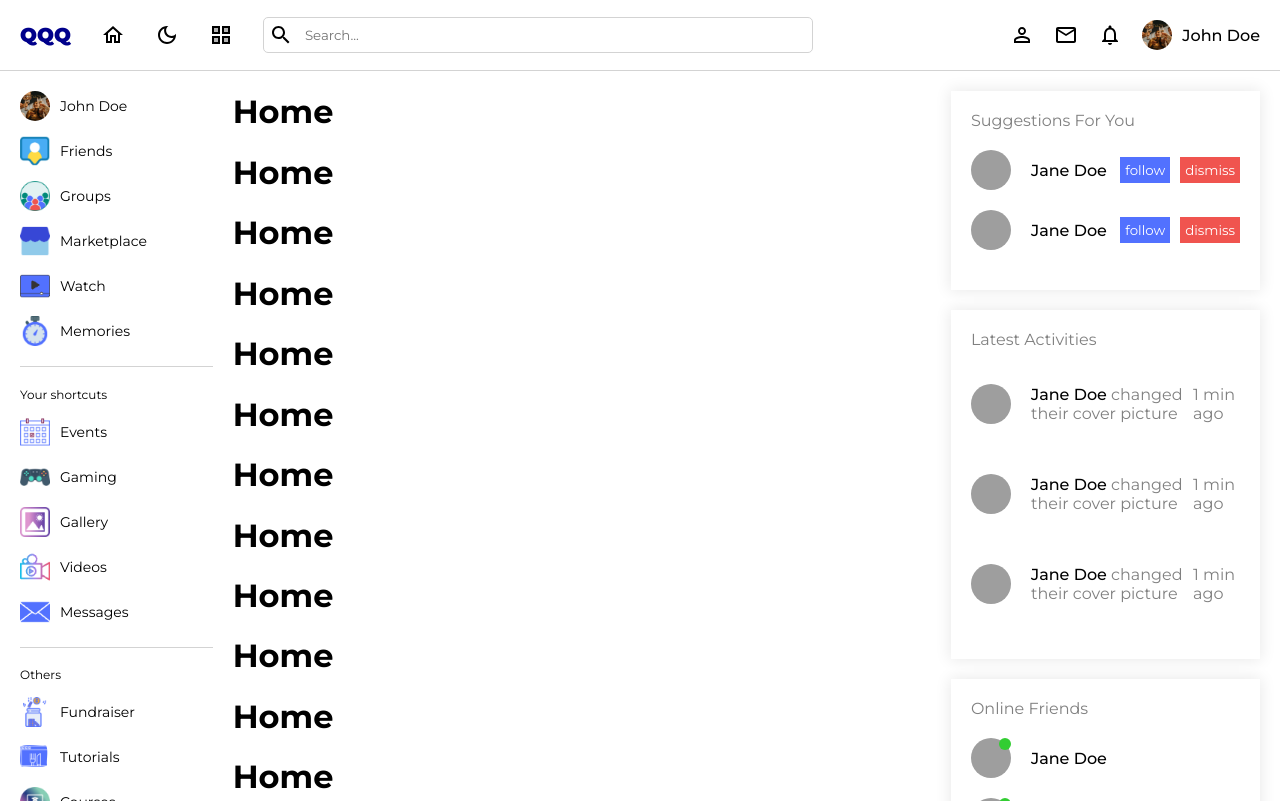
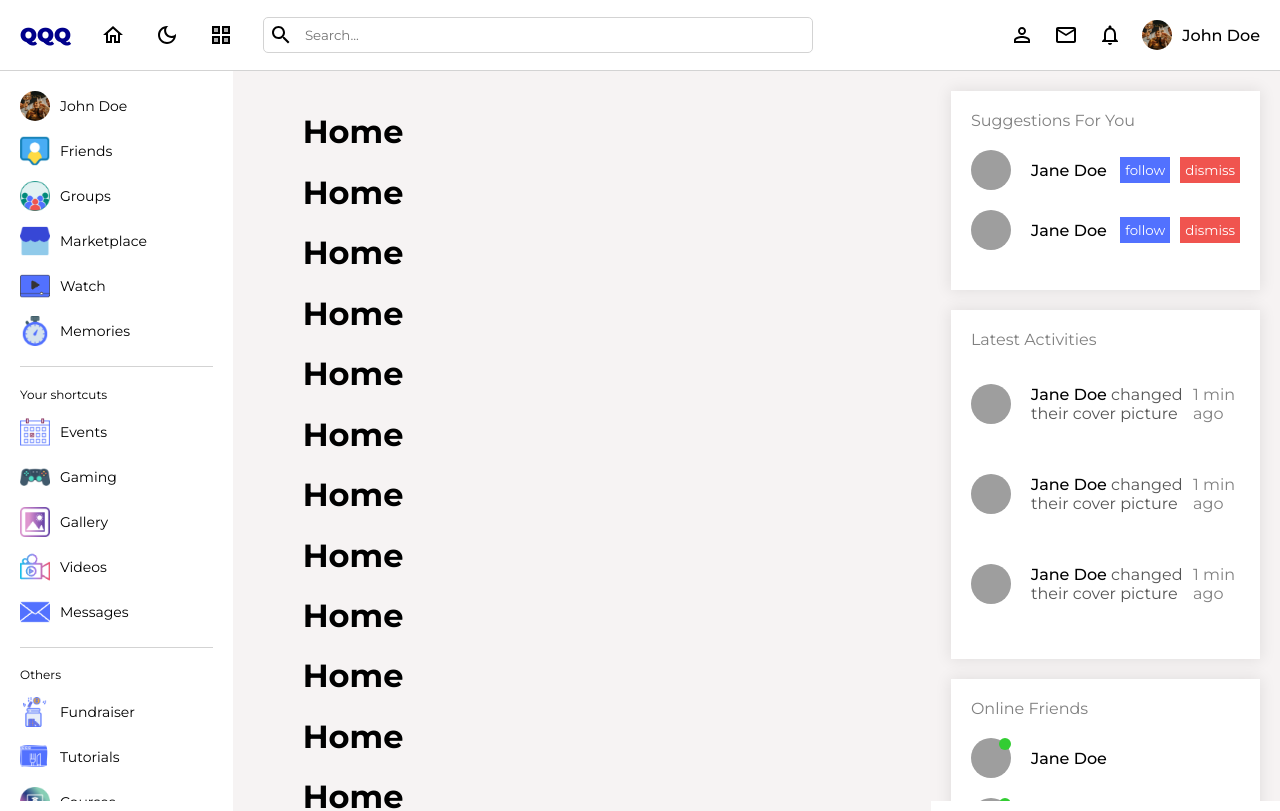
Before and after one commit to sobbey99/social-react-ui, a React (Create React App) app: page / in a window 1280 px wide. Shown: the top 811 px of the page. Built offline with nearby package versions, Linux system fonts and the light colour scheme; grey boxes are pictures that could not be loaded.

Commit message:
DarkMode functions in SCSS and DarkMode React Context

```diff
--- a/src/App.js
+++ b/src/App.js
@@ -14,7 +14,9 @@
 import LeftBar from "./components/leftBar/LeftBar";
 import RightBar from "./components/rightBar/RightBar";
 
-
+import './style.scss'
+import { useContext } from "react";
+import { DarkModeContext } from "./context/darkModeContext";
 
 
 
@@ -22,13 +24,17 @@
 
   const currentUser = true;
 
+  const {darkMode} = useContext(DarkModeContext)
+
+
+
   const Layout = () => {
     return (
-      <div>
+      <div className={`theme-${darkMode ? "dark" : "light"}`}>
         <Navbar />
         <div style={{display: "flex"}}>
         <LeftBar/>
-        <div style={{flex: 6}}>
+        <div style={{flex: "6", margin: 0, padding: 0}}>
           <Outlet/>
         </div>
         <RightBar/>
--- a/src/components/leftBar/LeftBar.scss
+++ b/src/components/leftBar/LeftBar.scss
@@ -1,9 +1,17 @@
+@import '../../style.scss';
+
+
 .leftbar {
+    @include themify($themes) {
+
+
     flex: 2;
     position: sticky;
     top: 70px;
     height: calc(100vh - 70px);
     overflow: scroll;
+    background-color: themed("bg");
+    color:  themed("textColor");
 
     &::-webkit-scrollbar {
         display: none;
@@ -12,7 +20,7 @@
         margin: 20px 0px;
         border: none;
         height: 0.5px;
-        background-color: lightgray;
+        background-color:  themed("border");
     }
 
     .container {
@@ -57,3 +65,4 @@
         }
     }
 }
+}
--- a/src/components/navbar/Navbar.jsx
+++ b/src/components/navbar/Navbar.jsx
@@ -1,4 +1,6 @@
 import { Link } from 'react-router-dom';
+import { useContext } from "react";
+import { DarkModeContext } from "../../context/darkModeContext";
 
 import HomeOutlinedIcon from '@mui/icons-material/HomeOutlined';
 import DarkModeOutlinedIcon from '@mui/icons-material/DarkModeOutlined';
@@ -12,6 +14,10 @@
 import './Navbar.scss'
 
 const Navbar = () => {
+
+  const {toggle, darkMode} = useContext(DarkModeContext)
+
+
   return (
     <div className='navbar'>
       <div className="left">
@@ -19,7 +25,7 @@
           <span>QQQ</span>
         </Link>
         <HomeOutlinedIcon />
-        <DarkModeOutlinedIcon />
+        {darkMode ? <WbSunnyOutlinedIcon onClick={toggle}/> : <DarkModeOutlinedIcon onClick={toggle}/>}
         <GridViewTwoToneIcon />
         <div className="search">
           <SearchOutlinedIcon />
--- a/src/components/navbar/Navbar.scss
+++ b/src/components/navbar/Navbar.scss
@@ -1,13 +1,19 @@
+@import '../../style.scss';
+
 .navbar {
+    @include themify($themes) {
+
+
     display: flex;
     align-items: center;
     justify-content: space-between;
     padding: 10px 20px;
     height: 50px;
-    border-bottom: 1px solid lightgray;
+    border-bottom: 1px solid  themed("border");
     position: sticky;
     top: 0;
-    background: #fff;
+    background: themed("bg");
+    color: themed("textColor");
     .left{
         display: flex;
         align-items: center;
@@ -15,20 +21,22 @@
         span {
             font-weight: 900;
             font-size: 20px;
-            color: darkblue;
+            color: themed("logo");
         }
 
         .search {
             display: flex;
             align-items: center;
             gap: 10px;
-            border: 1px solid lightgray;
+            border: 1px solid themed("border");
             border-radius: 5px;
             padding: 5px;
             input {
                 border: none;
                 outline: none;
                 width: 500px;
+                background-color: transparent;
+                color: themed("textColor");
             }
         }
     }
@@ -57,3 +65,4 @@
         }
     }
 }
+}
--- a/src/components/rightBar/RightBar.scss
+++ b/src/components/rightBar/RightBar.scss
@@ -1,9 +1,14 @@
+@import '../../style.scss';
+
+
 .rightBar {
+    @include themify($themes) {
     flex: 3;
     position: sticky;
     top: 70px;
     height: calc(100vh - 70px);
     overflow: scroll;
+    background-color: themed("bgSoft");
 
     &::-webkit-scrollbar {
         display: none;
@@ -19,6 +24,7 @@
             box-shadow: 0px 0px 15px 1px rgba(0, 0, 0, 0.09);
             padding: 20px;
             margin-bottom: 20px;
+            background-color: themed("bg");
             span {
                 color: gray;
             }
@@ -53,12 +59,12 @@
                     }
 
                     p {
-                        color: gray;
+                        color: themed("textColorSoft");
                     }
 
                     span {
                         font-weight: 500;
-                        color: black;
+                        color: themed("textColor");
                     }
                 }
 
@@ -83,3 +89,4 @@
         }
     }
 }
+}
--- /dev/null
+++ b/src/context/darkModeContext.js
@@ -0,0 +1,26 @@
+import { createContext, useEffect, useState } from "react";
+
+export const DarkModeContext = createContext()
+
+
+export const DarkModeContextProvider = ({children}) => {
+    const [darkMode, setDarkMode] = useState(
+        JSON.parse(localStorage.getItem("darkMode")) || false
+        )
+
+    const toggle = () => {
+        setDarkMode(!darkMode)
+    }
+
+
+    useEffect(() => {
+        localStorage.setItem("darkMode", darkMode)
+    }, [darkMode])
+
+
+    return  (
+        <DarkModeContext.Provider value={{darkMode, toggle}}>
+            {children}
+        </DarkModeContext.Provider>
+    )
+}
--- a/src/index.css
+++ /dev/null
@@ -1,8 +0,0 @@
-body {
-  margin: 0;
-  padding: 0;
-}
-
-* {
-  font-family: 'Montserrat', sans-serif;
-}
--- a/src/index.js
+++ b/src/index.js
@@ -1,11 +1,13 @@
 import React from 'react';
 import ReactDOM from 'react-dom/client';
-import './index.css';
 import App from './App';
+import { DarkModeContextProvider } from './context/darkModeContext';
 
 const root = ReactDOM.createRoot(document.getElementById('root'));
 root.render(
   <React.StrictMode>
-    <App />
+    <DarkModeContextProvider>
+     <App />
+    </DarkModeContextProvider>
   </React.StrictMode>
 );
--- a/src/pages/home/home.scss
+++ b/src/pages/home/home.scss
@@ -0,0 +1,10 @@
+@import '../../style.scss';
+
+.home {
+    @include themify($themes) {
+
+
+        background-color: themed("bgSoft");
+        padding: 20px 70px;
+    }
+}
--- /dev/null
+++ b/src/style.scss
@@ -0,0 +1,49 @@
+body {
+    margin: 0;
+    padding: 0;
+  }
+
+  * {
+    font-family: 'Montserrat', sans-serif;
+  }
+  $themes: (
+    light: (
+      textColor: #000,
+      bg: white,
+      logo: darkblue,
+      bgSoft: #f6f3f3,
+      textColorSoft: #555,
+      border: lightgray,
+    ),
+    dark: (
+      textColor: whitesmoke,
+      bg: #222,
+      logo: white,
+      bgSoft: #333,
+      textColorSoft: lightgray,
+      border: #444,
+    ),
+  );
+
+  @mixin themify($themes) {
+    @each $theme, $map in $themes {
+      .theme-#{$theme} & {
+        $theme-map: () !global;
+        @each $key, $submap in $map {
+          $value: map-get(map-get($themes, $theme), "#{$key}");
+          $theme-map: map-merge(
+            $theme-map,
+            (
+              $key: $value,
+            )
+          ) !global;
+        }
+        @content;
+        $theme-map: null !global;
+      }
+    }
+  }
+
+  @function themed($key) {
+    @return map-get($theme-map, $key);
+  }
```
